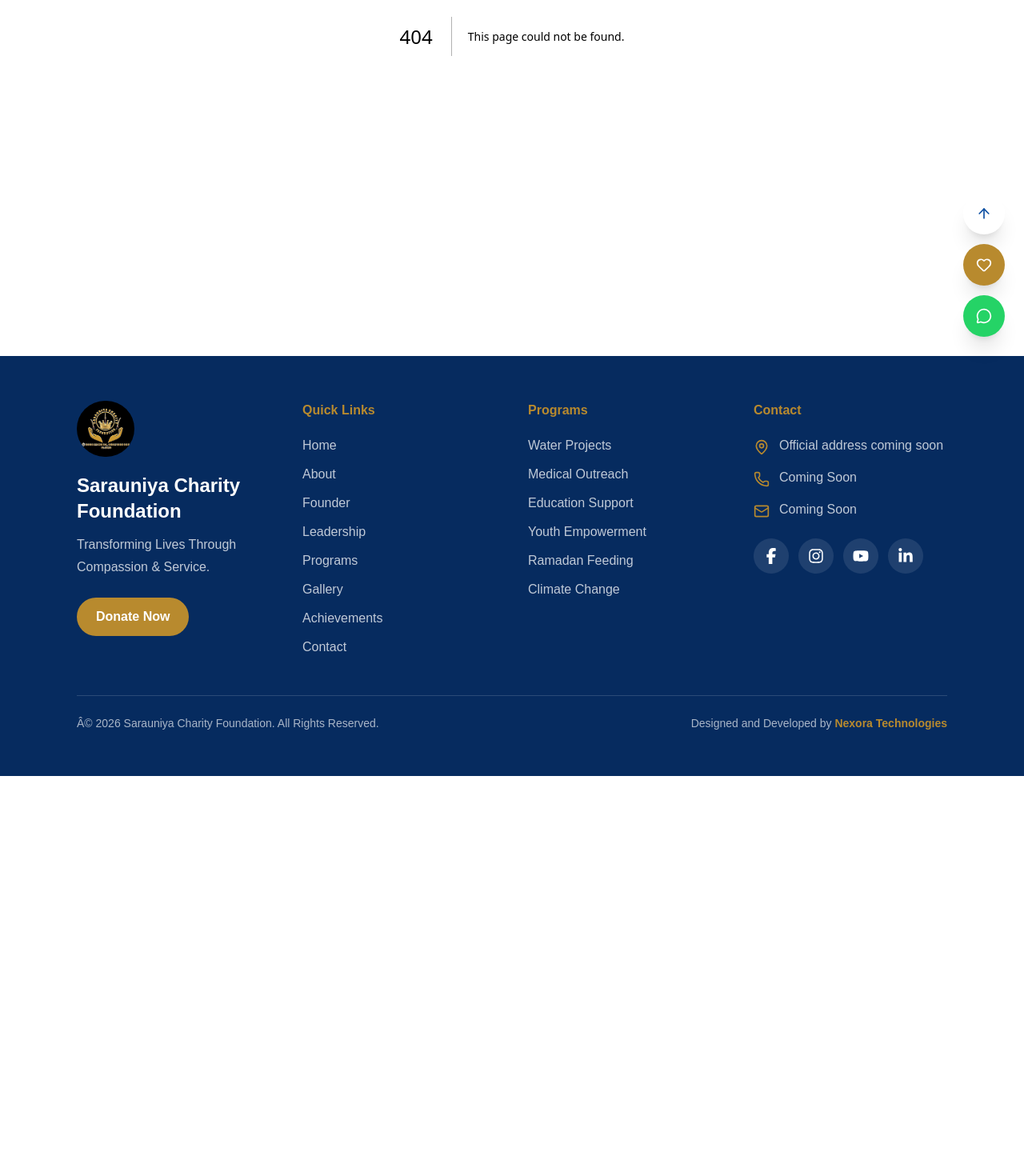
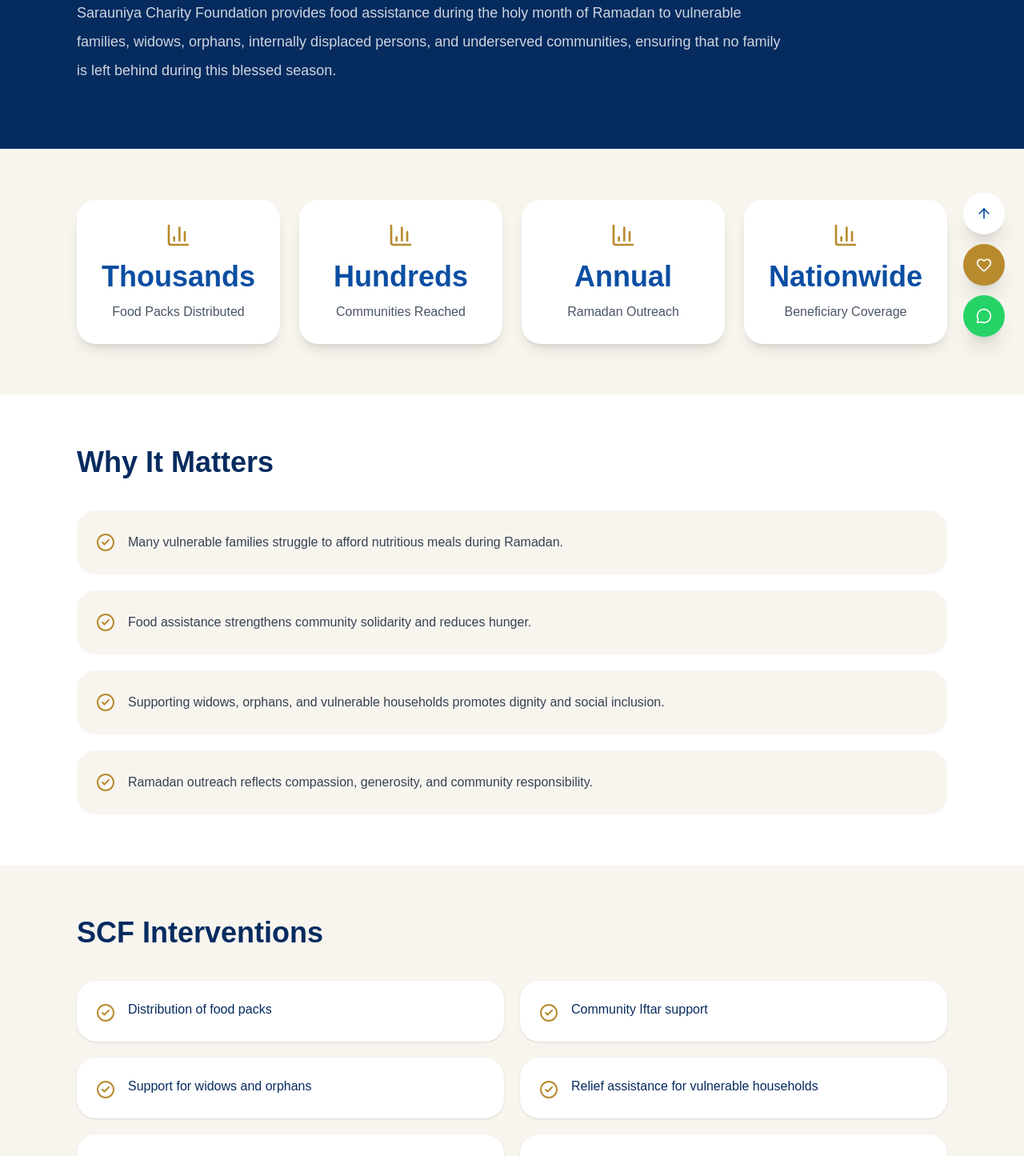
Before and after one commit to YUSUFUMARWALI/sarauniya-foundation, a Next.js app: page /programs/ramadan-feeding in a window 1280 px wide. Before the commit this address had no page. Shown: the part 355-1800 px from the top of the page at 80% size. Before the commit the page ends 1325 px from the top, so only its background shows below. Built offline with nearby package versions, Linux system fonts and the light colour scheme.

Commit message:
Add Ramadan feeding program page

```diff
--- /dev/null
+++ b/app/programs/ramadan-feeding/page.tsx
@@ -0,0 +1,6 @@
+import ProgramPage from "@/components/programs/ProgramPage";
+import { ramadanProgram } from "@/data/ramadan";
+
+export default function RamadanFeedingPage() {
+  return <ProgramPage program={ramadanProgram} />;
+}
--- /dev/null
+++ b/data/ramadan.ts
@@ -0,0 +1,40 @@
+export const ramadanProgram = {
+  title: "Ramadan Feeding",
+  subtitle: "Sharing Hope Through Compassion During Ramadan",
+  description:
+    "Sarauniya Charity Foundation provides food assistance during the holy month of Ramadan to vulnerable families, widows, orphans, internally displaced persons, and underserved communities, ensuring that no family is left behind during this blessed season.",
+
+  reportHref: "",
+
+  sdgs: ["SDG 1", "SDG 2", "SDG 10", "SDG 17"],
+
+  stats: [
+    ["Thousands", "Food Packs Distributed"],
+    ["Hundreds", "Communities Reached"],
+    ["Annual", "Ramadan Outreach"],
+    ["Nationwide", "Beneficiary Coverage"],
+  ],
+
+  whyItMatters: [
+    "Many vulnerable families struggle to afford nutritious meals during Ramadan.",
+    "Food assistance strengthens community solidarity and reduces hunger.",
+    "Supporting widows, orphans, and vulnerable households promotes dignity and social inclusion.",
+    "Ramadan outreach reflects compassion, generosity, and community responsibility.",
+  ],
+
+  interventions: [
+    "Distribution of food packs",
+    "Community Iftar support",
+    "Support for widows and orphans",
+    "Relief assistance for vulnerable households",
+    "Volunteer-led food distribution",
+    "Community engagement during Ramadan",
+  ],
+
+  impact: [
+    "Reduced food insecurity",
+    "Strengthened community support",
+    "Improved wellbeing of vulnerable families",
+    "Enhanced social cohesion during Ramadan",
+  ],
+};
```
